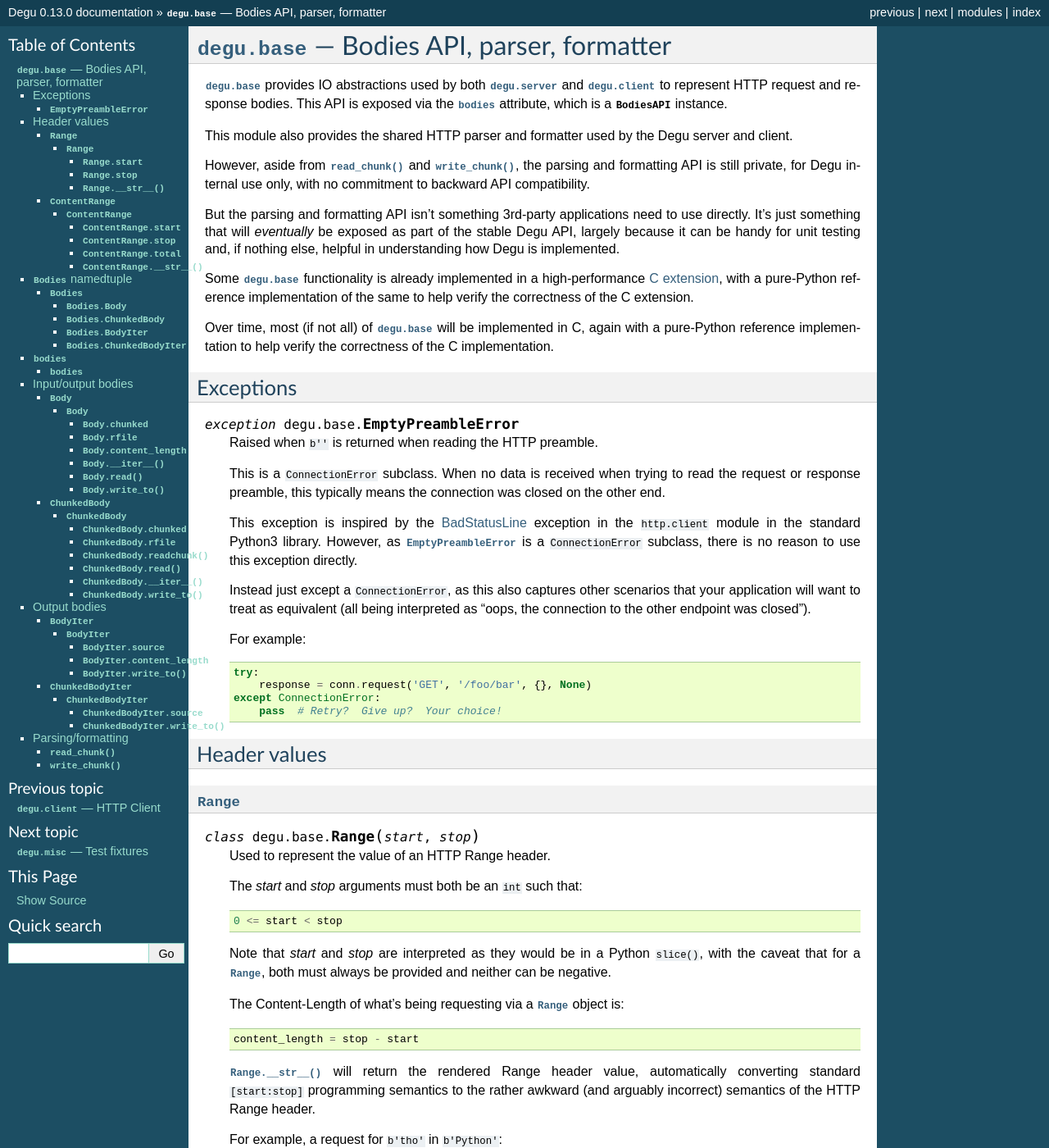
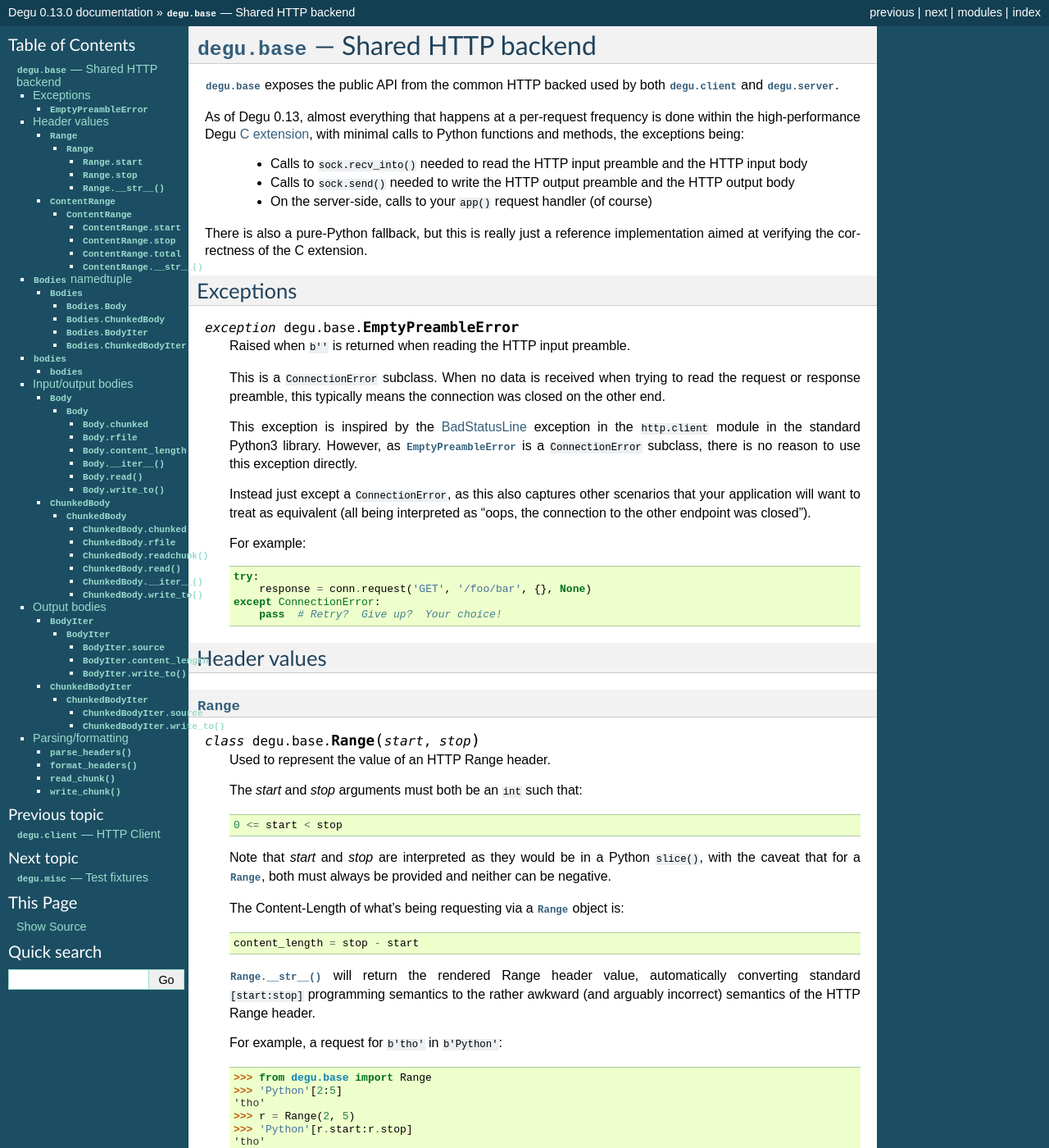
Before and after one commit to json420/degu, a Sphinx documentation site: the page built from doc/degu.base.rst, in a window 1280 px wide and 1400 px high. Shown: the whole window at 82% size. Built offline with Sphinx 7.4.7, drawn with Linux system fonts in a browser that asks for light colours; some of the changed text lies outside the part shown.

```diff
--- a/doc/degu.base.rst
+++ b/doc/degu.base.rst
@@ -1,33 +1,26 @@
-:mod:`degu.base` --- Bodies API, parser, formatter
-==================================================
+:mod:`degu.base` --- Shared HTTP backend
+========================================
 
 .. module:: degu.base
-   :synopsis: HTTP bodies API, parser, formatter
+   :synopsis: Shared HTTP backend
 
-:mod:`degu.base` provides IO abstractions used by both :mod:`degu.server` and
-:mod:`degu.client` to represent HTTP request and response bodies.  This API is
-exposed via the :attr:`bodies` attribute, which is a :class:`BodiesAPI`
-instance.
+:mod:`degu.base` exposes the public API from the common HTTP backed used by both
+:mod:`degu.client` and :mod:`degu.server`.
 
-This module also provides the shared HTTP parser and formatter used by the Degu
-server and client.
+As of Degu 0.13, almost everything that happens at a per-request frequency
+is done within the high-performance Degu `C extension`_, with minimal calls to
+Python functions and methods, the exceptions being:
 
-However, aside from :func:`read_chunk()` and :func:`write_chunk()`, the parsing
-and formatting API is still private, for Degu internal use only, with no
-commitment to backward API compatibility.
+    *   Calls to ``sock.recv_into()`` needed to read the HTTP input preamble and
+        the HTTP input body
 
-But the parsing and formatting API isn't something 3rd-party applications need
-to use directly.  It's just something that will *eventually* be exposed as part
-of the stable Degu API, largely because it can be handy for unit testing and, if
-nothing else, helpful in understanding how Degu is implemented.
+    *   Calls to ``sock.send()`` needed to write the HTTP output preamble and the
+        HTTP output body
 
-Some :mod:`degu.base` functionality is already implemented in a high-performance
-`C extension`_, with a pure-Python reference implementation of the same to help
-verify the correctness of the C extension.
+    *   On the server-side, calls to your ``app()`` request handler (of course)
 
-Over time, most (if not all) of :mod:`degu.base` will be implemented in C, again
-with a pure-Python reference implementation to help verify the correctness of
-the C implementation.
+There is also a pure-Python fallback, but this is really just a reference
+implementation aimed at verifying the correctness of the C extension.
 
 
 
@@ -36,7 +29,7 @@ Exceptions
 
 .. exception:: EmptyPreambleError
 
-    Raised when ``b''`` is returned when reading the HTTP preamble.
+    Raised when ``b''`` is returned when reading the HTTP input preamble.
 
     This is a ``ConnectionError`` subclass.  When no data is received when
     trying to read the request or response preamble, this typically means the
@@ -202,9 +195,17 @@ Header values
 
     The :class:`Bodies` instance exposing the Degu IO abstraction API.
 
+    For example:
+
     >>> from degu.base import bodies
-    >>> bodies
-    Bodies(Body=<class 'degu._base.Body'>, ChunkedBody=<class 'degu._base.ChunkedBody'>, BodyIter=<class 'degu._base.BodyIter'>, ChunkedBodyIter=<class 'degu._base.ChunkedBodyIter'>)
+    >>> my_bodies = bodies.BodyIter([b'hello, ', b' world'], 12)
+
+    It's best not to directly import this from :mod:`degu.base`, but instead to
+    use the :attr:`degu.client.Connection.bodies` attribute on the client-side,
+    and to use the *bodies* argument passed to your RGI ``app()`` callable on
+    the server side::
+
+        app(session, request, bodies)
 
 
 Input/output bodies
@@ -559,6 +560,47 @@ b'2\r\nmy\r\n6\r\nchunks\r\n0\r\n\r\n'
 Parsing/formatting
 ------------------
 
+
+.. function:: parse_headers(src, isresponse=False)
+
+    Parse headers from the ``bytes`` instance *src*.
+
+    For example:
+
+    >>> from degu.base import parse_headers
+    >>> parse_headers(b'Content-Type: text/plain')
+    {'content-type': 'text/plain'}
+
+    Note that although Degu accepts mixed-case headers in the HTTP input
+    preamble, they are case-folded when parsed, and that outgoing headers must
+    only use lowercase names.
+
+    Because of same details in how the Degu parser works, the function expects
+    separate header lines to be separated by a ``b'\r\n'``, but does not allow
+    a ``b'\r\n'`` termination after the final header:
+
+    >>> parse_headers(b'Foo: Bar\r\nSTUFF: Junk') == {'foo': 'Bar', 'stuff': 'Junk'}
+    True
+
+
+.. function:: format_headers(headers, sort=True)
+
+    Format headers for use as the input to :func:`parse_headers()`.
+
+    Note this is just a simple convenience function and isn't actually what the
+    real Degu backend uses.  In particular, this function does no validation on
+    the header keys, whereas the real backend requires that all keys be lower
+    case.
+
+    Unless you specify ``sort=False``, the headers will be output in sorted
+    order:
+
+    >>> from degu.base import format_headers
+    >>> format_headers({'One': 'two', 'FOO': 'bar'})
+    b'FOO: bar\r\nOne: two'
+
+
+
 .. function:: read_chunk(rfile)
 
     Read a chunk from a chunk-encoded request or response body.
```
Also changed, not shown: doc/changelog.rst (+19 -2 lines).
